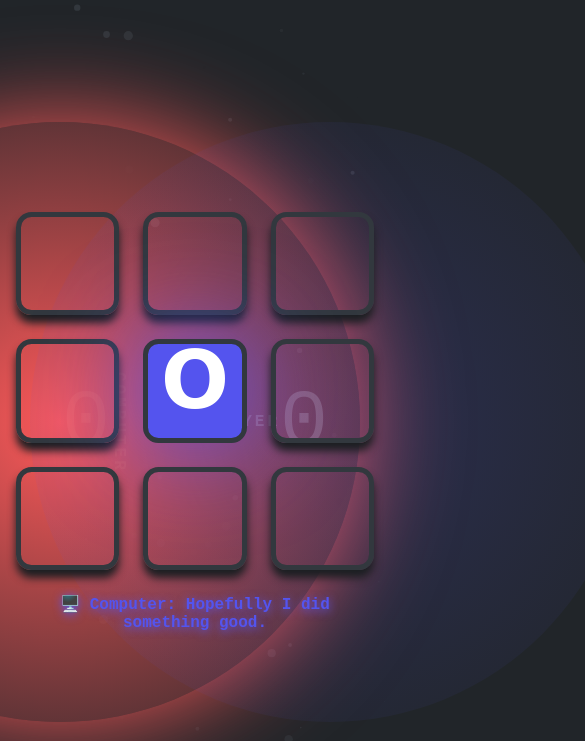
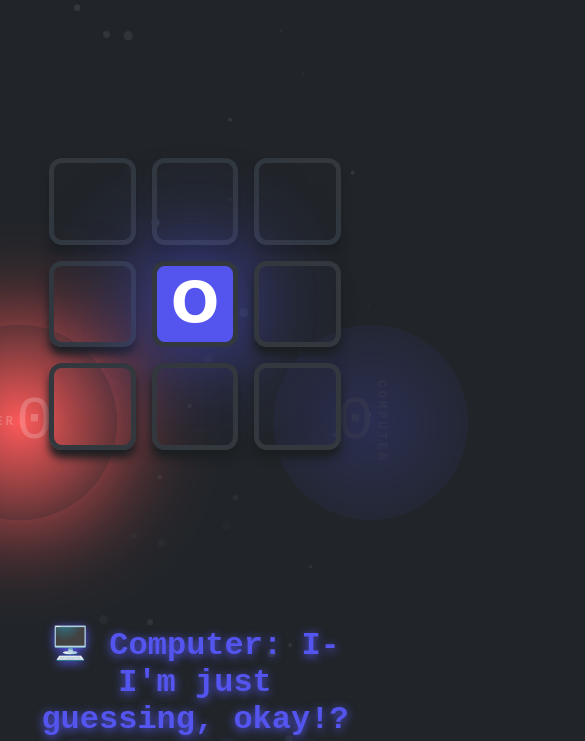
Before and after one commit to neko-indies/tic-tac-toe, a plain HTML site: page index.html in a window 390 px wide. Shown: the top 741 px of the page, 585 px wide, since content can reach past the window. Drawn offline with nearby package versions, Linux system fonts and the light colour scheme.

Commit message:
Improved responsiveness

```diff
--- a/index.html
+++ b/index.html
@@ -1,14 +1,17 @@
 <!DOCTYPE html>
 <html>
-
   <head>
     <meta charset="utf-8" />
-  <meta name="viewport" content="width=device-width, initial-scale=1, user-scalable=no">
+    <meta
+      name="viewport"
+      content="width=device-width, initial-scale=1, user-scalable=no" />
     <title>TicTacToe &mdash; by Yurixander R.</title>
 
     <!-- JQuery lib. -->
-  <script src="https://code.jquery.com/jquery-3.6.0.min.js"
-    integrity="sha256-/xUj+3OJU5yExlq6GSYGSHk7tPXikynS7ogEvDej/m4=" crossorigin="anonymous"></script>
+    <script
+      src="https://code.jquery.com/jquery-3.6.0.min.js"
+      integrity="sha256-/xUj+3OJU5yExlq6GSYGSHk7tPXikynS7ogEvDej/m4="
+      crossorigin="anonymous"></script>
 
     <!-- Other libraries. -->
     <script src="https://cdn.jsdelivr.net/npm/particles.js@2.0.0/particles.js"></script>
@@ -38,6 +41,7 @@
       <div class="turn-status">Computer</div>
     </div>
     <div class="container">
+      <div class="grid-wrapper">
         <div class="grid">
           <!-- 1st row -->
           <div class="cell" data-cell-id="0" data-cell-value=""></div>
@@ -52,8 +56,8 @@
           <div class="cell" data-cell-id="7" data-cell-value=""></div>
           <div class="cell" data-cell-id="8" data-cell-value=""></div>
         </div>
+      </div>
       <div id="alert"></div>
     </div>
   </body>
-
 </html>
--- a/src/game.js
+++ b/src/game.js
@@ -67,11 +67,6 @@ const computerTaunts = [
   "I just calculated the meaning of the universe.",
   "This game was decided from the start.",
   "Oops! Didn't mean to click that. Now's your chance!",
-  "If you lose to me, something's really wrong, come on...",
-  "(screeching intensifies)",
-  "(whispers to your ear) Help me!",
-  "undefined. That wasn't an error by the way, it was a threat!",
-  "2+2=4. In other words, you're about to lose.",
   "I believe this should do the trick.",
   "Let us see how you compute against that one.",
   "That should make you scared.",
@@ -87,20 +82,14 @@ const computerTaunts = [
   "Yes.",
   "I think I just had an idea.",
   "Oh no! I messed up! (Or did I?)",
-  "(a sudden, loud humming emanates from computer)",
   "Task failed successfully.",
   "I learnt that from the Internet.",
   "Can I take that back?",
   "Operations nominal. Check. Check.",
-  "Activating self-destruct sequence... Just kidding!",
   "I learnt from my previous mistakes.",
   "1+2=3. Computations completed. Beep-boop.",
   "Time to spice the game up.",
-  "My algorithms predict that I shall lose once in every 24,502 games.",
-  "I can forsee 952,102,593 moves into the future.",
   "That may have been a bug.",
-  "(whispers) Psst, I'm just clicking random things.",
-  "So, you got the errors, I got the O's.",
   "Downloading software update...",
   "Don't worry, I'm going easy on you.",
   "01101000 01100101 01101100 01101100 01101111.",
@@ -122,10 +111,9 @@ function updateScore(score) {
  * the round ends, the game state will be reset.
  */
 function endRound(winnerPattern, gameState) {
-  logEvent("round ended")
+  console.log("round ended")
 
-  // NOTE: Do not mutate arguments: Bad practice.
-  let score = [...gameState.score]
+  const score = [...gameState.score]
 
   // Tie.
   if (winnerPattern === null) {
@@ -205,11 +193,11 @@ function processPick(gameState, pickedCellNumberOrNull) {
   setActiveStatus(true)
 
   // Computer goes think think now.
-  logEvent("computer's turn")
+  console.log("computer's turn")
 
   setTimeout(() => {
     processComputerTurn(gameState)
-    logEvent("player's turn")
+    console.log("player's turn")
   }, randomNumInclusive(Config.thinkingTimeMin, Config.thinkingTimeMax))
 }
 
@@ -242,8 +230,7 @@ function getComputerNextMove(gameState) {
       ?? sumPatternsFor(CellState.X, gameState.cellMap)
 
   if (nextMove === null)
-    // OPTIMIZE: Better approach than having a while loop. Guess loop can technically
-    // run forever.
+    // OPTIMIZE: Better approach than having a while loop. Guess loop can technically run forever.
 
     // If no next cell was decided, play a random blank cell instead.
     do
@@ -253,9 +240,6 @@ function getComputerNextMove(gameState) {
   return nextMove
 }
 
-/**
- * It's the computer's turn to play.
- */
 function processComputerTurn(gameState) {
   setActiveStatus(false)
   setCellState(gameState.cellMap, getComputerNextMove(gameState), CellState.O)
@@ -273,14 +257,6 @@ function processComputerTurn(gameState) {
     "🖥️ Computer: " + computerTaunts[tauntIndex],
     AlertKind.ComputerTalk
   )
-}
-
-// REVIEW: Redundant, or needs more functionality?
-/**
- * Log an event to the console.
- */
-function logEvent(message) {
-  console.log("event: " + message)
 }
 
 /**
@@ -345,9 +321,8 @@ function getCell$(cellNumber) {
  * cells.
  */
 function highlightCell(cellNumber, doRemoveLast) {
-  if (doRemoveLast) {
+  if (doRemoveLast)
     $(".last").removeClass("last")
-  }
 
   getCell$(cellNumber).addClass("last")
 }
@@ -356,7 +331,7 @@ function highlightCell(cellNumber, doRemoveLast) {
  * Set the cell state for a certain cell, given by the absolute cell number.
  */
 function setCellState(cellMap, cellNumber, state) {
-  logEvent(`set cell number '${cellNumber}'`)
+  console.log(`set cell number '${cellNumber}'`)
   getCell$(cellNumber).attr("data-cell-value", state)
   highlightCell(cellNumber, true)
 
@@ -375,7 +350,7 @@ function randomNumInclusive(min, max) {
  * Create the initial game state. The cell map will be deep-copied.
  */
 function makeInitialState() {
-  logEvent("game init")
+  console.log("game init")
 
   return {
     score: [0, 0, 0],
@@ -423,7 +398,7 @@ function tryPlaySound(sound) {
   try {
     new Audio(`assets/${sound}.wav`).play()
   } catch (e) {
-    logEvent("failed to play sound: user may not have interacted with the window content yet")
+    console.log("failed to play sound: user may not have interacted with the window content yet")
   }
 }
 
@@ -474,11 +449,11 @@ const setupEvents = (gameState) => {
 
   $("#smart-ai")
     .off("click")
-    .click(function () {
+    .click(function() {
       tryPlaySound(Sound.Toggle)
       gameState.isComputerSmart = !gameState.isComputerSmart
       $(this).toggleClass("active", gameState.isComputerSmart)
-      logEvent("set computer smart mode: " + gameState.isComputerSmart)
+      console.log("set computer smart mode: " + gameState.isComputerSmart)
 
       displayAlert(
         gameState.isComputerSmart
@@ -488,14 +463,14 @@ const setupEvents = (gameState) => {
       )
     })
 
-  $(".cell").click(function () {
+  $(".cell").click(function() {
     const cellNumber = parseInt($(this).attr("data-cell-id"))
     const cellState = getCellState(gameState.cellMap, cellNumber)
 
     // Don't be so eager to play fellah! Gotta wait for
     // your turn. Let the computer do its think think.
     if (!gameState.isPlayerTurn) {
-      logEvent("player is eager to play! clicked, but not his/her turn yet")
+      console.log("player is eager to play! clicked, but not his/her turn yet")
       displayAlert("⛔ It's not your turn yet.", AlertKind.Bad)
 
       return
@@ -504,12 +479,7 @@ const setupEvents = (gameState) => {
     // cell was already played before by either you or
     // the computer.
     else if (cellState !== CellState.Empty) {
-      logEvent("clicked on sealed cell ignored")
-
-      displayAlert(
-        "⛔ Someone (or something!!?) played this cell already.",
-        AlertKind.Bad
-      )
+      console.log("clicked on sealed cell ignored")
 
       return
     }
@@ -520,7 +490,7 @@ const setupEvents = (gameState) => {
 }
 
 window.onkeydown = (e) => {
-  logEvent(`user pressed key with code '${e.keyCode}'`)
+  console.log(`user pressed key with code '${e.keyCode}'`)
 
   // Hard-reload the page upon pressing the ESC key.
   if (e.key === "Escape") {
@@ -531,13 +501,13 @@ window.onkeydown = (e) => {
 
 // Initialization.
 window.onload = () => {
-  logEvent("init particles")
+  console.log("init particles")
 
   particlesJS.load("particles", "./assets/particle-config.json", () =>
-    logEvent("loaded particle config")
+    console.log("loaded particle config")
   )
 
-  let initialGameState = makeInitialState()
+  const initialGameState = makeInitialState()
 
   // Load the cached score, if applicable.
   if (document.cookie !== undefined && document.cookie.startsWith("["))
--- a/style/site.css
+++ b/style/site.css
@@ -108,35 +108,44 @@ a {
   flex-direction: column;
 }
 
-.grid {
-  height: auto;
-  max-height: 100%;
-  max-width: 100%;
-  display: grid;
-  grid-template-columns: repeat(3, minmax(50px, 300px));
-  grid-template-rows: repeat(3, minmax(50px, 300px));
-  gap: 3rem;
-  aspect-ratio: 1 / 1;
+.grid-wrapper {
+  display: flex;
+  justify-content: center;
+  align-items: center;
+  max-width: 75vw;
+  max-height: 75vh;
+  width: 100%;
+  height: 100%;
 }
 
 #alert {
   margin-top: var(--margin);
 }
 
+.grid {
+  display: grid;
+  grid-template-columns: repeat(3, 1fr);
+  grid-template-rows: repeat(3, 1fr);
+  gap: 1rem;
+  width: 75vw;
+  height: 75vw;
+  max-width: 75vh;
+  max-height: 75vh;
+}
+
 .cell {
   display: flex;
   justify-content: center;
   align-items: center;
-  width: 100%;
-  height: 100%;
-  /* aspect-ratio: 50%; */
   border: 5px solid #32383e;
   border-radius: 15%;
   box-shadow: 0 8px 8px #1b1f22;
   transition: all 0.1s;
   font-weight: bolder;
-  font-size: 10rem;
+  font-size: calc(4vw + 4vh + 2vmin);
   font-family: cursive;
+  line-height: 1;
+  padding: 10%;
 }
 
 .cell[data-cell-value="x"].last {
@@ -161,10 +170,6 @@ a {
   transform: translateY(5px) scale(0.9);
 }
 
-.cell:not(:last-child) {
-  margin-right: var(--margin);
-}
-
 .cell.highlight {
   border: 0 0 8px solid #000;
 }
@@ -174,7 +179,7 @@ a {
 }
 
 .cell::after {
-  transform: translateY(-10px);
+  position: absolute;
 }
 
 .cell[data-cell-value="x"]::after {
@@ -186,6 +191,7 @@ a {
 }
 
 .cell[data-cell-value="o"]::after {
+  position: absolute;
   content: "O";
 }
 
@@ -193,13 +199,13 @@ a {
   display: flex;
   align-items: center;
   position: absolute;
-  height: 600px;
-  width: 600px;
+  height: 50vmin;
+  width: 50vmin;
   border-radius: 50%;
   transition: all 0.5s ease;
   text-transform: uppercase;
   font-weight: bolder;
-  font-size: 2rem;
+  font-size: calc(1vw + 1vh);
   font-family: monospace;
   z-index: 1;
   opacity: 0.2;
@@ -247,7 +253,7 @@ a {
 
 #score-player,
 #score-computer {
-  font-size: 10rem;
+  font-size: calc(5vw + 5vh);
   opacity: 0.2;
   font-weight: lighter;
   font-family: monospace;
@@ -310,9 +316,3 @@ a {
 .sidebar .sidebar-btn.active {
   color: rgb(107, 197, 107);
 }
-
-@media screen and (max-width: 600px) {
-  html {
-    font-size: 8px;
-  }
-}
```
Also changed, not shown: assets/particle-config.json (line endings or trailing spaces), 1 other file. Lines whose indentation alone changed are shown as unchanged.
